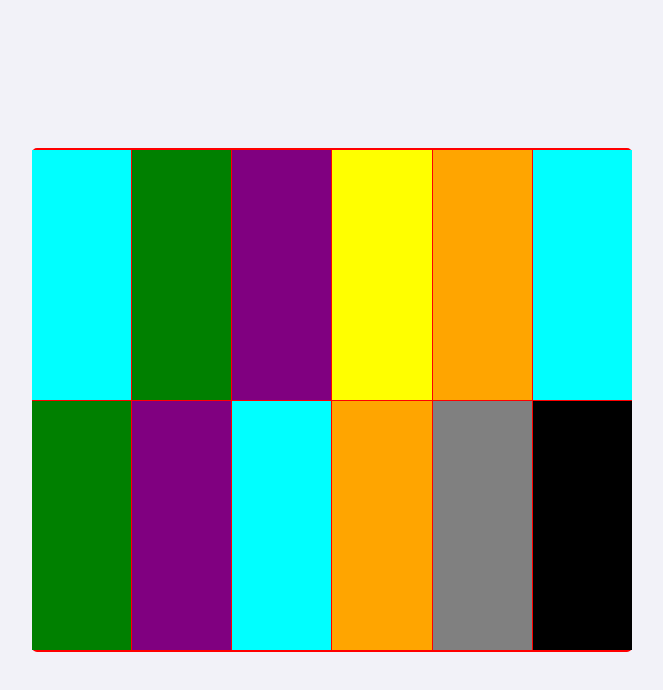
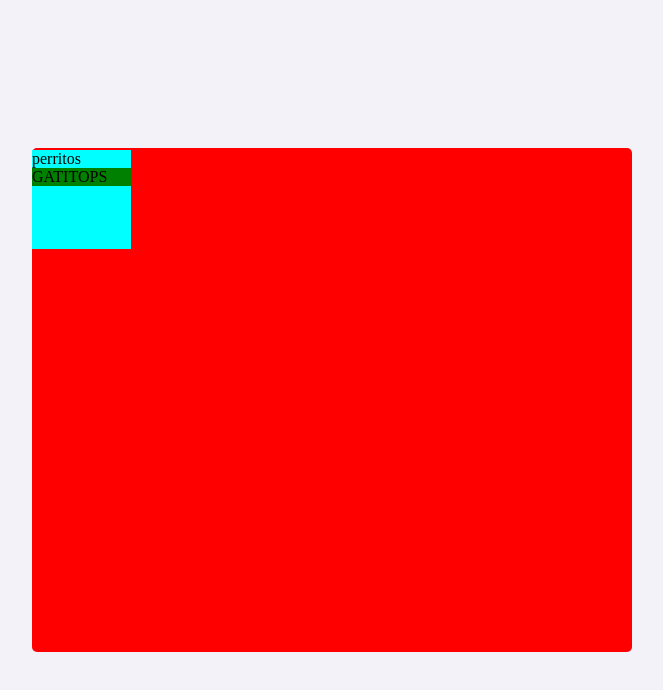
Before and after one commit to marcoale04/Schedule_organizer, a React (Vite) app in the folder front/: page /playground in a window 1280 px wide. Shown: the top 690 px of the page, without its empty margins (308-971 px from the left). Built offline with nearby package versions, Linux system fonts and the light colour scheme.

Commit message:
little changes

```diff
--- a/front/src/Components/Schedule/Schedule.tsx
+++ b/front/src/Components/Schedule/Schedule.tsx
@@ -13,13 +13,16 @@ export const Schedule = (props: Props) => {
     return(
         <>
             <div className="schedule-container">
-                <div style={{background: "aqua", width: "100%"}}>
+                <div className="days-container">
+                    <div style={{background: "aqua", width: "100%"}}>
+                        perritos
+                    </div>
+                    <div style={{background: "green", width: "100%"}}>
+                        GATITOPS
+                    </div>
 
                 </div>
-                <div style={{background: "green", width: "100%"}}>
-
-                </div>
-                <div style={{background: "purple", width: "100%"}}>
+                {/* <div style={{background: "purple", width: "100%"}}>
 
                 </div>
                 <div style={{background: "yellow", width: "100%"}}>
@@ -48,7 +51,7 @@ export const Schedule = (props: Props) => {
                 </div>
                 <div style={{background: "black", width: "100%"}}>
 
-                </div>
+                </div> */}
 
 
 
--- a/front/src/Components/Schedule/schedule.css
+++ b/front/src/Components/Schedule/schedule.css
@@ -3,6 +3,7 @@
     width: 600px;
     height: 500px;
     grid-template-columns: repeat(6, 1fr);
+    grid-template-rows: repeat(5, 1fr);
     background: red;
     position: relative;
     display: grid;
@@ -11,3 +12,12 @@
     padding: 2px 0px 2px 0px;
     border-radius: 5px;
 }
+
+.days-container{
+    width: 100%;
+    height: 100%;
+    background: aqua;
+    /* grid-column-start: 0;
+    grid-column-end: 6; */
+
+}
```
